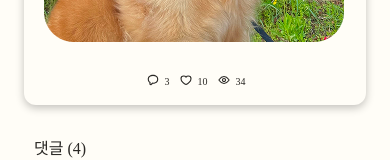
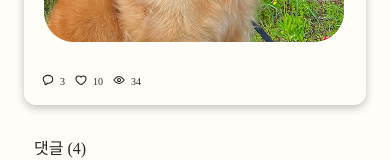
Before and after one commit to run3go/WEB4_5_404TNF_FE, a Next.js app: page /post/1/1 in a window 390 px wide. Shown: the part 616-776 px from the top of the page. Built offline with nearby package versions, Linux system fonts and the light colour scheme; a web font is replaced by a local one.

Commit message:
💄Style: 게시글 stat 가로 정렬 오류 수정

```diff
--- a/src/components/common/PostStats.tsx
+++ b/src/components/common/PostStats.tsx
@@ -9,7 +9,7 @@ interface PostStats {
 export default function PostStats({ comment, like, views }: PostStats) {
   return (
     <>
-      <div className="flex justify-center gap-2 font-medium sm:gap-4">
+      <div className="flex gap-2 font-medium sm:gap-4">
         <div className="flex items-center gap-1 sm:gap-2">
           <Icon
             width="16px"
```
